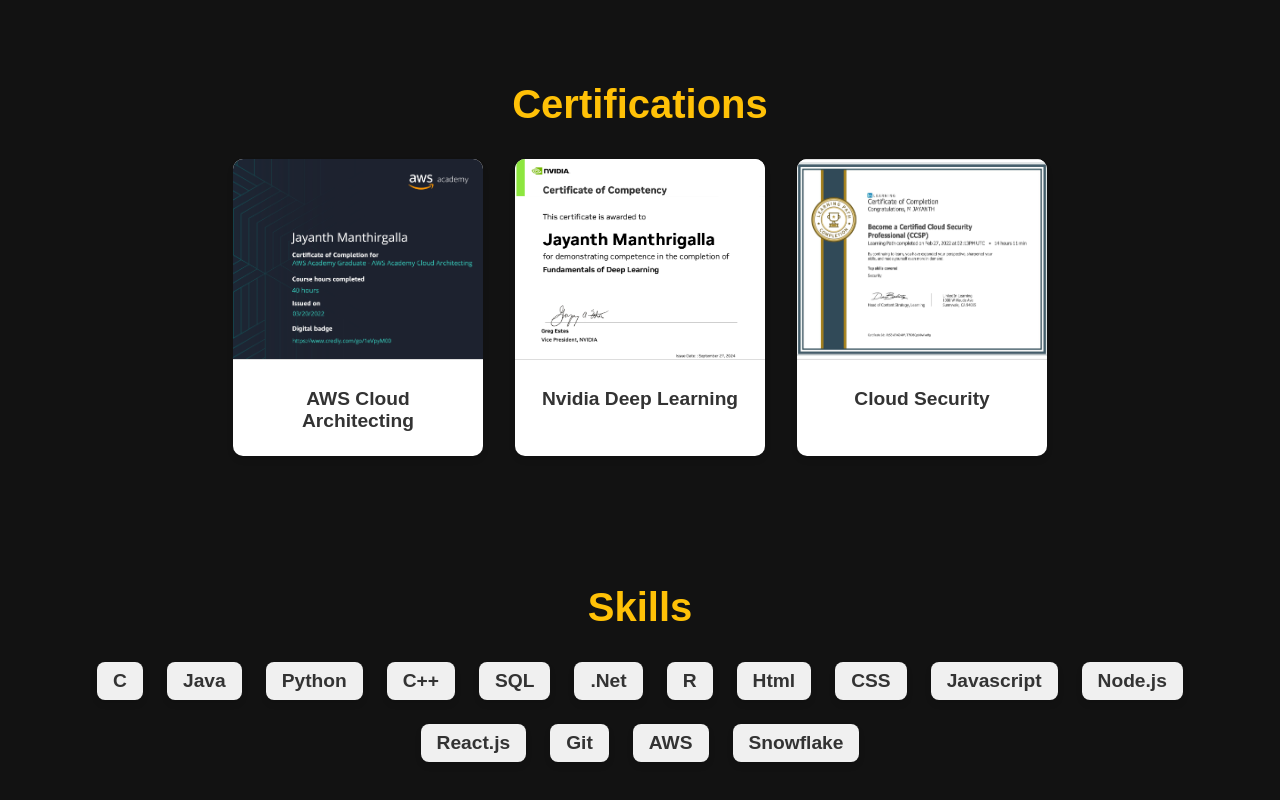
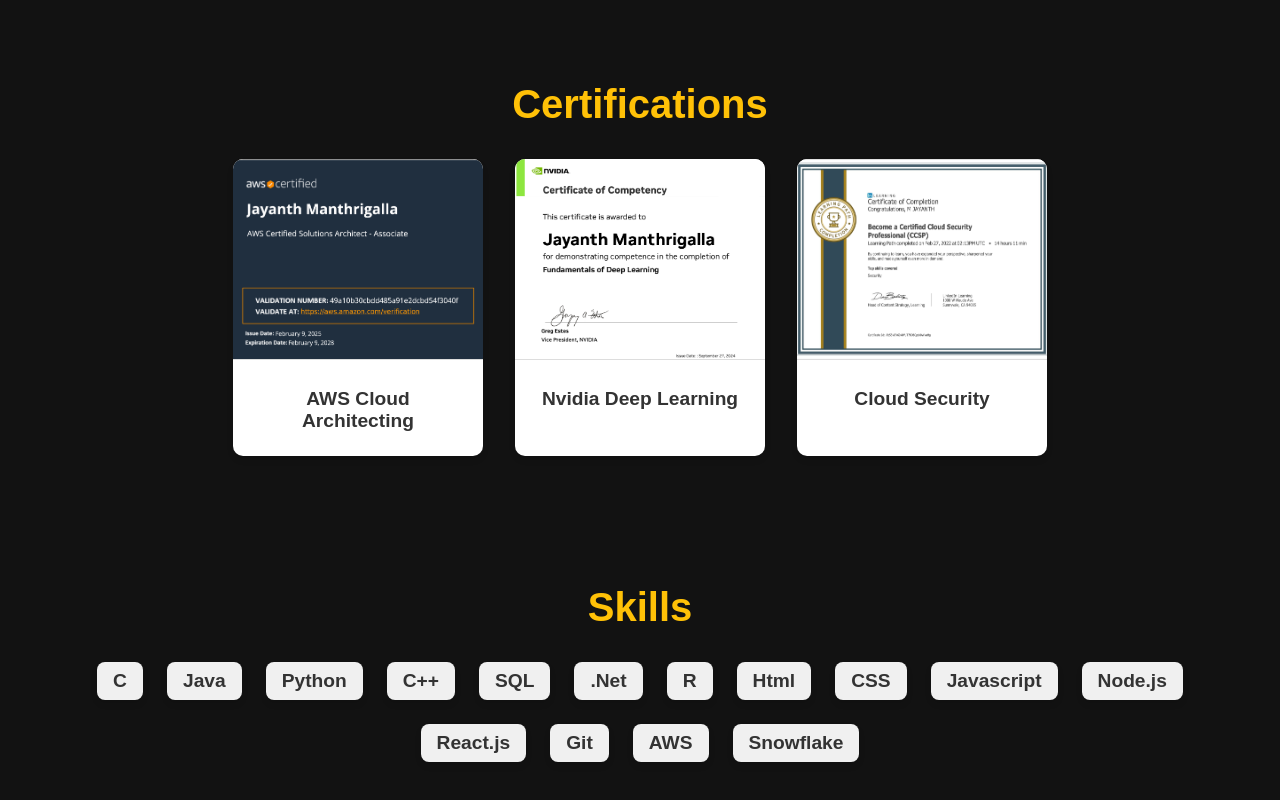
Before and after one commit to Jay-SoftwareDeveloper/Jay-Portfolio, a plain HTML site: page index.html in a window 1280 px wide. Shown: the part 2352-3152 px from the top of the page. Drawn offline with Linux system fonts and the light colour scheme.

Commit message:
Update index.html

```diff
--- a/index.html
+++ b/index.html
@@ -142,7 +142,7 @@
     <div class="certification-cards">
       <!-- Certification 1 -->
       <div class="card">
-        <img src="Images/AWS-Certificate.png" alt="AWS Cloud Architecting">
+        <img src="Images/AWS.png" alt="AWS Cloud Architecting">
         <div class="card-content">
           <h3>AWS Cloud Architecting</h3>
         </div>
```
